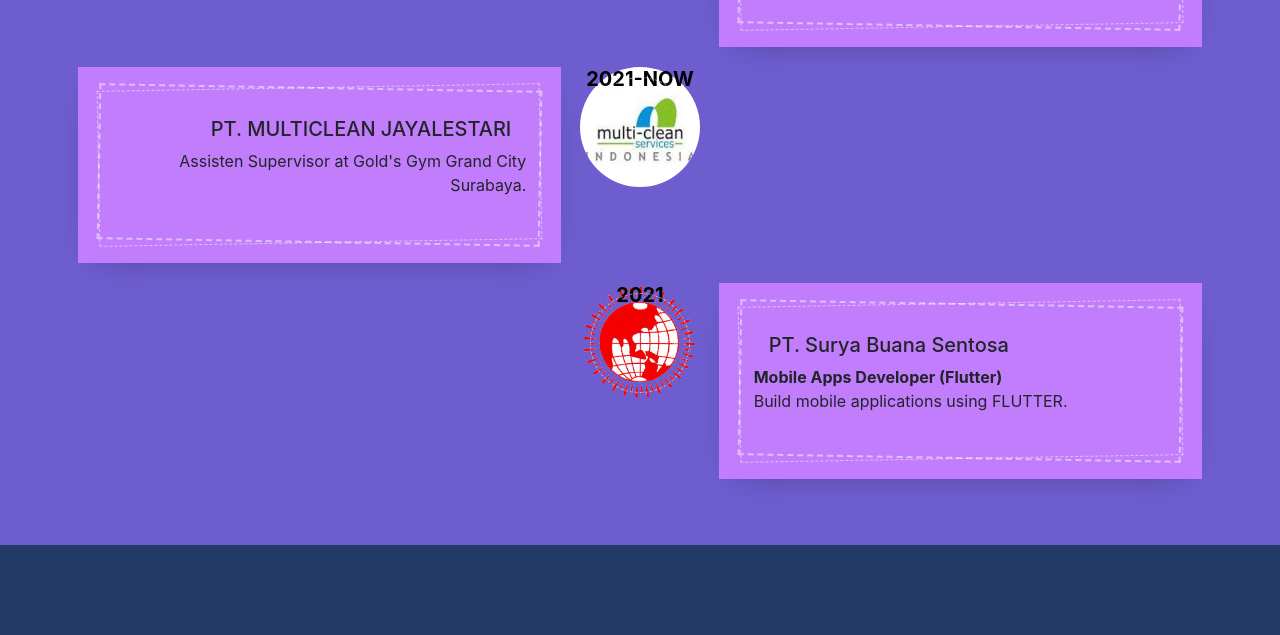
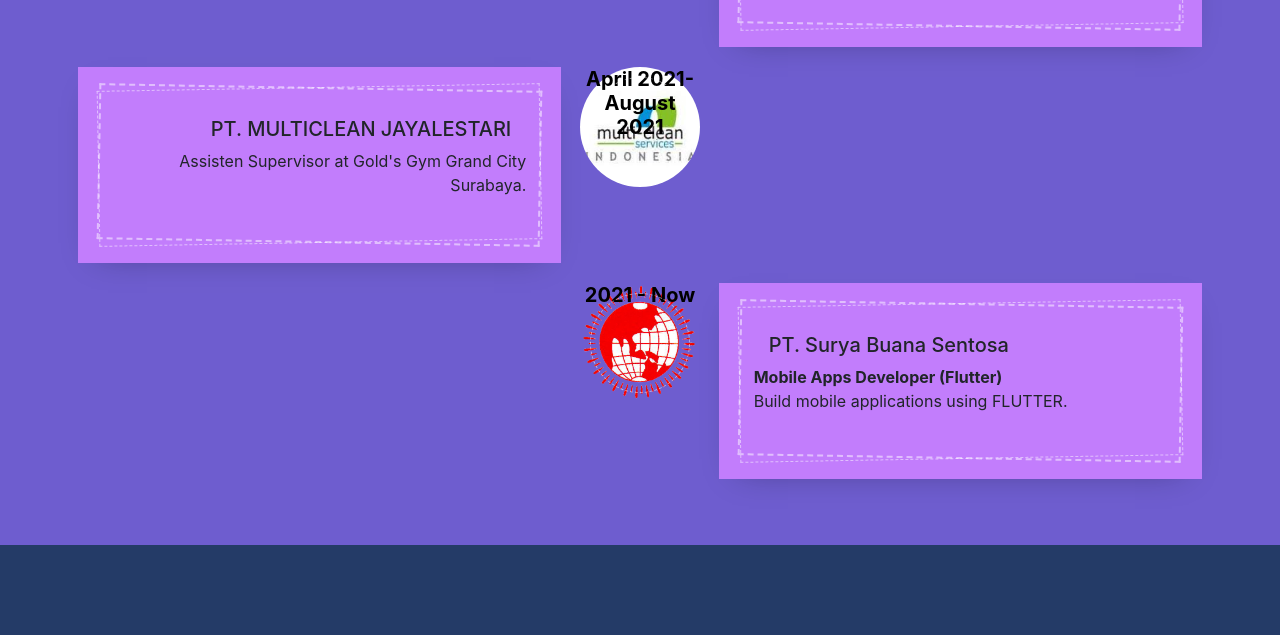
Before and after one commit to yogiprasetio/yogiprasetio.github.io, a plain HTML site: page Index.html in a window 1280 px wide. Shown: the part 4033-4668 px from the top of the page. Drawn offline with nearby package versions, Linux system fonts and the light colour scheme; some icons are missing.

Commit message:
Change history job's

```diff
--- a/Index.html
+++ b/Index.html
@@ -356,7 +356,7 @@
                         </li>
                         <li class="animate-box">
                             <div class="timeline-badge" style="background-image: url(img/multiclean.jpg);">
-                                <h5 style="color: black;"><b>2021-NOW</b></h5>
+                                <h5 style="color: black;"><b>April 2021- August 2021</b></h5>
                             </div>
                             <div class="timeline-panel ftco-animate text-md-right fadeInUp ftco-animated">
                                 <div class="icon icon-right"><span class="flaticon-dove-1"></span></div>
@@ -372,7 +372,7 @@
                         </li>
                         <li class="animate-box  timeline-inverted ">
                             <div class="timeline-badge" style="background-image: url(img/sbs.png);">
-                                <h5 style="color: black;"><b>2021</b></h5>
+                                <h5 style="color: black;"><b>2021 - Now</b></h5>
                             </div>
                             <div class="timeline-panel ftco-animate text-md-left fadeInUp ftco-animated">
                                 <div class="icon icon-left"><span class="flaticon-dove-1"></span></div>
```
